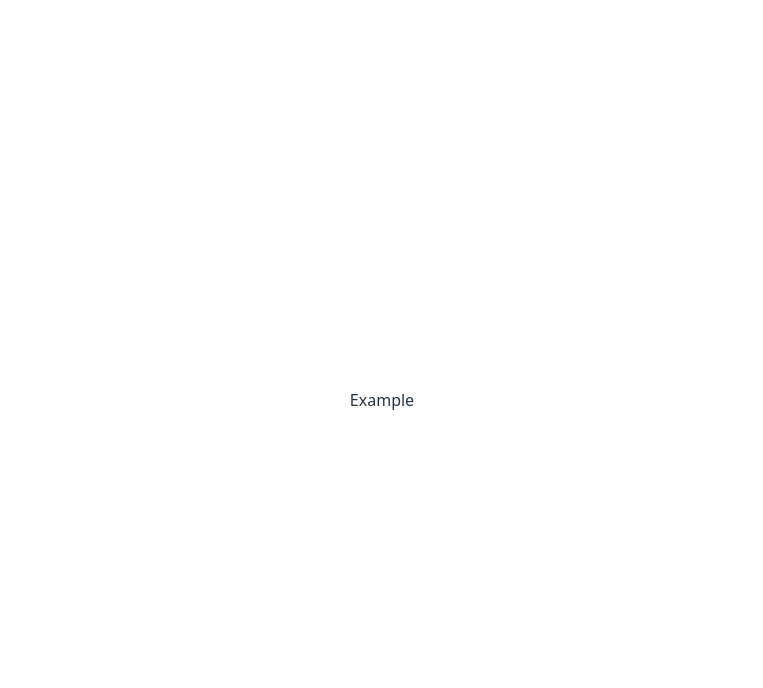
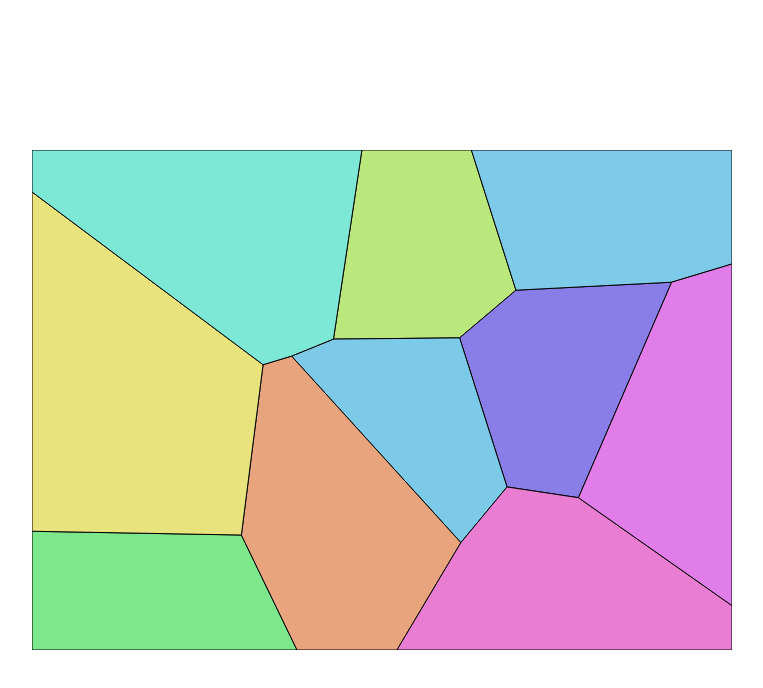
Before and after one commit to kantamana/CellNav, a React (Vite) app: page / in a window 1280 px wide. Shown: the top 688 px of the page, without its empty margins (258-1021 px from the left). Built offline with nearby package versions, Linux system fonts and the light colour scheme.

Commit message:
voronoi draft

```diff
--- a/src/App.tsx
+++ b/src/App.tsx
@@ -1,11 +1,11 @@
-
+import Voronoi from './components/Voronoi'
 import './App.css'
 
 function App() {
 
   return (
     <>
-      <div>Example</div>
+      <Voronoi width={700} height={500}></Voronoi>
     </>
   )
 }
--- /dev/null
+++ b/src/components/Voronoi.tsx
@@ -0,0 +1,128 @@
+import React, { useMemo } from "react";
+
+type Point = { x: number; y: number };
+type Polygon = Point[];
+
+interface VoronoiProps {
+  width: number;
+  height: number;
+  pointsCount?: number;
+}
+
+const randomColor = () =>
+  `hsl(${Math.floor(Math.random() * 360)}, 70%, 70%)`;
+
+// Helper to clip polygon by half-plane
+function clipPolygon(polygon: Polygon, a: number, b: number, c: number): Polygon {
+  const inside = (p: Point) => a * p.x + b * p.y + c >= 0;
+  const newPoly: Polygon = [];
+  for (let i = 0; i < polygon.length; i++) {
+    const curr = polygon[i];
+    const next = polygon[(i + 1) % polygon.length];
+    const currInside = inside(curr);
+    const nextInside = inside(next);
+
+    if (currInside) newPoly.push(curr);
+    if (currInside !== nextInside) {
+      // Line segment intersects half-plane boundary
+      const t =
+        (-(a * curr.x + b * curr.y + c)) /
+        (a * (next.x - curr.x) + b * (next.y - curr.y));
+      newPoly.push({
+        x: curr.x + t * (next.x - curr.x),
+        y: curr.y + t * (next.y - curr.y),
+      });
+    }
+  }
+  return newPoly;
+}
+
+// Compute Voronoi cell polygon for point `p` given others and bounding box
+function computeVoronoiCell(
+  p: Point,
+  others: Point[],
+  bbox: Polygon
+): Polygon {
+  let poly = bbox;
+
+  for (const o of others) {
+    if (o === p) continue;
+    // perpendicular bisector line ax + by + c = 0
+    let a = 2 * (p.x - o.x);
+    let b = 2 * (p.y - o.y);
+    let c = o.x**2 + o.y**2 - p.x**2 - p.y**2;
+
+    // Flip if p lies on the "wrong" side
+    if (a * p.x + b * p.y + c < 0) {
+      a = -a;
+      b = -b;
+      c = -c;
+    }
+    // Clip polygon by half-plane ax + by + c >= 0 (the side closer to p)
+    poly = clipPolygon(poly, a, b, c);
+  }
+  return poly;
+}
+
+const Voronoi: React.FC<VoronoiProps> = ({
+  width,
+  height,
+  pointsCount = 10,
+}) => {
+  // Generate random points
+  const points = useMemo(() => {
+    return Array.from({ length: pointsCount }, () => ({
+      x: Math.random() * width,
+      y: Math.random() * height,
+      color: randomColor(),
+    }));
+  }, [pointsCount, width, height]);
+
+  // Bounding box polygon (rectangle)
+  const bbox: Polygon = [
+    { x: 0, y: 0 },
+    { x: width, y: 0 },
+    { x: width, y: height },
+    { x: 0, y: height },
+  ];
+
+  // Compute polygons for each cell
+  const polygons = points.map(({ x, y }) =>
+    computeVoronoiCell({ x, y }, points.map(({ x, y }) => ({ x, y })), bbox)
+  );
+
+
+  // Convert polygon points to SVG path string
+  const polygonToPath = (poly: Polygon) =>
+    poly.length === 0
+      ? ""
+      : `M${poly.map(({ x, y }) => `${x},${y}`).join("L")}Z`;
+
+  return (
+    <svg width={width} height={height} style={{ display: "block" }}>
+      {polygons.map((poly, i) => (
+        <path
+          key={i}
+          d={polygonToPath(poly)}
+          fill={points[i].color}
+          stroke="#000"
+          strokeWidth={1}
+        />
+      ))}
+      {/* Draw points */}
+      {/* {points.map(({ x, y }, i) => (
+        <circle
+          key={i}
+          cx={x}
+          cy={y}
+          r={5}
+          fill="#000"
+          stroke="#fff"
+          strokeWidth={1}
+        />
+      ))} */}
+    </svg>
+  );
+};
+
+export default Voronoi;
```
